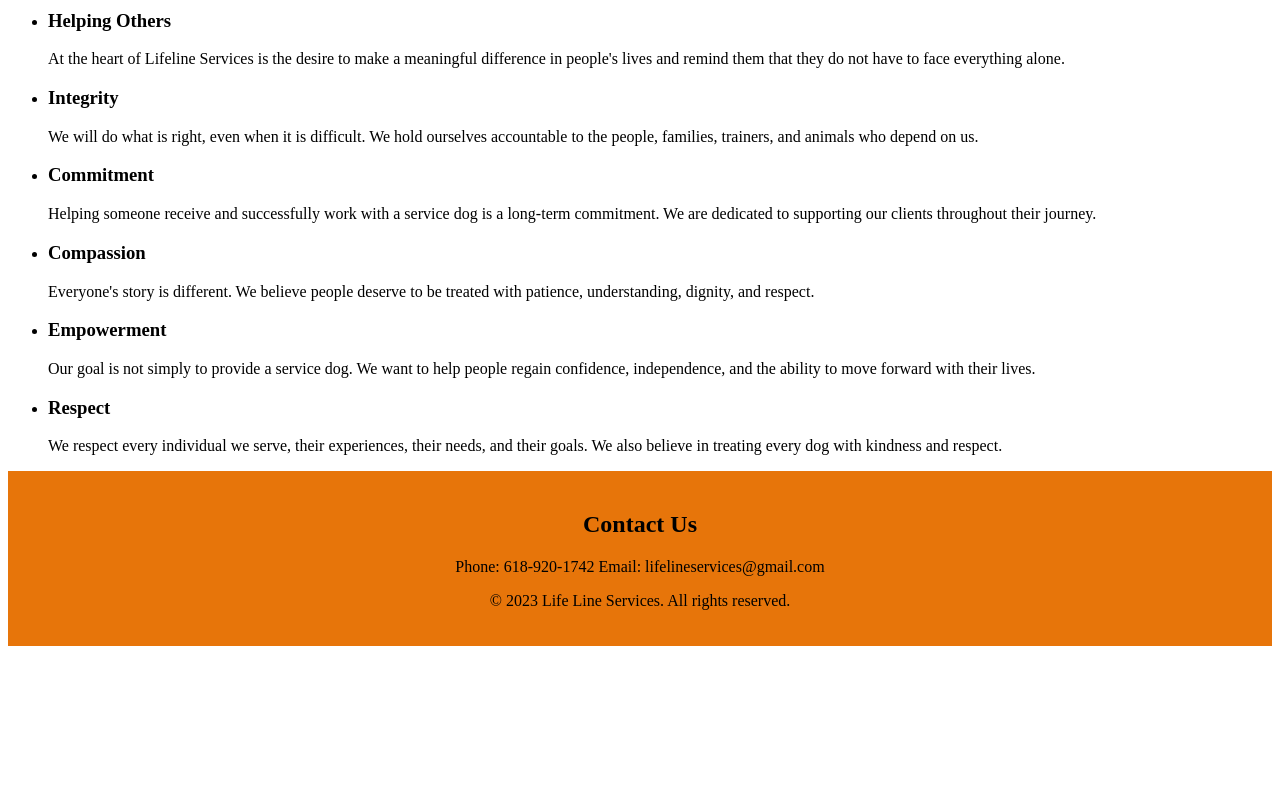
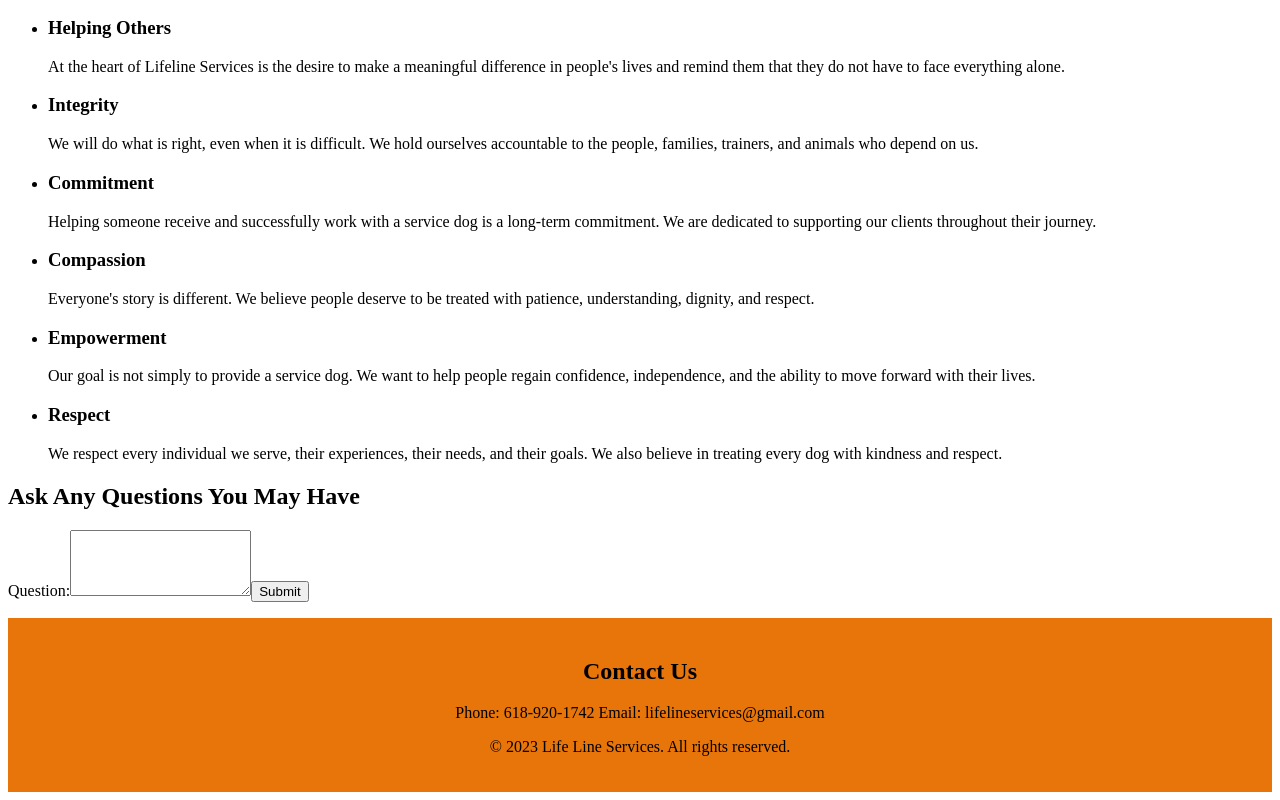
Before and after one commit to beaulieurian13-cmyk/Unit-1-Life-Line-Services-Rian-B, a React (Vite) app: page /about in a window 1280 px wide. Shown: the part 772-1572 px from the top of the page. Before the commit the page ends 1426 px from the top, so only its background shows below. Built offline with nearby package versions, Linux system fonts and the light colour scheme.

Commit message:
added question section on about page and state lives on app.jsx

```diff
--- a/src/App.jsx
+++ b/src/App.jsx
@@ -8,20 +8,46 @@ import { Routes, Route, Navigate, NavLink } from "react-router";
 import "./App.css";
 
 function App() {
+
+  const [question, setQuestion] = useState([]);
+  const [currentQuestion, setCurrentQuestion] = useState("")
+
+  const handleQuestionChange = (event) => {
+    setCurrentQuestion(event.target.value);
+  };
+
+  const handleAddQuestion =  () => {
+    if (currentQuestion.trim() === "")
+      return;
+    setQuestion([...question, {id: Date.now(),
+      text: currentQuestion
+    }]);
+    setCurrentQuestion("");
+  };
+
+  const handleDeleteQuestion = (id) => {
+    setQuestion(question.filter((question) => question.id !== id ));
+    };
+
   return (
     <>
       <Header />
       <main>
         <Routes>
-          <Route path="/" element={<HomePage />} />
-          <Route path="/about" element={<AboutPage />} />
-          <Route path="/application" element={<Application />} />
-          <Route path="*" element={<Navigate to="/" />} />
+          <Route path="/" element={<HomePage/>}/>
+          <Route path="/about" element={<AboutPage
+            question={question}
+            currentQuestion={currentQuestion}
+            handleQuestionChange={handleQuestionChange}
+            handleAddQuestion={handleAddQuestion}
+            handleDeleteQuestion={handleDeleteQuestion}/>} />
+          <Route path="/application" element={<Application/>}/>
+          <Route path="*" element={<Navigate to="/"/>} />
         </Routes>
       </main>
       <Footer />
     </>
   );
-}
+};
 
 export default App;
--- a/src/assets/component/application/form-structure/type/TextArea.jsx
+++ b/src/assets/component/application/form-structure/type/TextArea.jsx
@@ -5,7 +5,11 @@ const TextArea = ({ id, label, value, required, handleChange }) => {
         {label}
         {required && "*"}
       </label>
-      <textarea id={id} value={value} onChange={handleChange} rows={4} />
+      <textarea id={id}
+      value={value}
+      onChange={handleChange}
+      rows={4}
+      />
     </>
   );
 };
--- a/src/assets/component/application/pages/ApplicantInfo.jsx
+++ b/src/assets/component/application/pages/ApplicantInfo.jsx
@@ -1,7 +1,7 @@
 import FormSection from "../form-structure/styling/FormSection";
 
 import Input from "../form-structure/type/Input";
-
+// TODO:
 const ApplicantInfo = ({ formData, handleChange }) => {
   return (
     <div>
--- a/src/assets/component/application/pages/ServiceDogReadiness.jsx
+++ b/src/assets/component/application/pages/ServiceDogReadiness.jsx
@@ -1,6 +1,6 @@
 import Radio from "../form-structure/type/Radio";
 import TextArea from "../form-structure/type/TextArea";
-
+// TODO: add required to the each inupt
 const ServiceDogReadiness = ({ formData, handleChange }) => {
   return (
     <div className="ServiceDogReadinessPage">
--- a/src/assets/component/application/pages/SupportNetwork.jsx
+++ b/src/assets/component/application/pages/SupportNetwork.jsx
@@ -1,6 +1,6 @@
 import Input from "../form-structure/type/Input";
 import Radio from "../form-structure/type/Radio";
-
+// TODO: add required to the each inupt
 const SupportNetwork = ({ formData, handleChange }) => {
   return (
     <div className="SupportNetworkPage">
--- a/src/assets/component/application/pages/TherapistInfo.jsx
+++ b/src/assets/component/application/pages/TherapistInfo.jsx
@@ -1,7 +1,7 @@
 import Input from "../form-structure/type/Input";
 import Radio from "../form-structure/type/Radio";
 import UploadFile from "../form-structure/UploadFile";
-
+// TODO: add required to the each inupt
 const TherapistInfo = ({ formData, handleChange }) => {
   return (
     <div className="TherapistInfoPage">
--- a/src/assets/pages/About.jsx
+++ b/src/assets/pages/About.jsx
@@ -1,6 +1,8 @@
-// TODO: add unorderlist of core values
+import Button from "../component/application/form-structure/FormButton";
+import TextArea from "../component/application/form-structure/type/TextArea";
 
-const AboutPage = () => {
+// TODO: fix css by ul
+const AboutPage = ({question, currentQuestion, handleQuestionChange, handleAddQuestion, handleDeleteQuestion}) => {
   return (
     <div className="about-page">
       <h2>My Story</h2>
@@ -34,7 +36,14 @@ const AboutPage = () => {
         </p>
       </div>
 
-      <h3>Core Values</h3>
+      {/* <section className="core-values">
+    <h2>Our Core Values</h2>
+    <ul className="core-values-list">
+        {/* the <li> items above */}
+      {/* </ul>
+</section> */}
+
+      <h2>Core Values</h2>
 
       <ul className="core-values">
         <li>
@@ -92,7 +101,44 @@ const AboutPage = () => {
           </p>
         </li>
       </ul>
+<section className="question-section">
+    <h2>Ask Any Questions You May Have</h2>
+    <div className="queston-input-side">
+        <TextArea
+        id="questionInput"
+        label="Question:"
+        value={currentQuestion}
+        handleChange={handleQuestionChange}
+        />
+        <Button
+        id="submit"
+        label="Submit"
+        classes="button"
+        handleClick={handleAddQuestion}
+        />
     </div>
+    <div className="question-list-side">
+        <ul>
+            {question.map((question) => (
+                <li key={question.id}>
+                    {question.text}
+                    <Button
+                    id="delete"
+                    label="Delete"
+                    type="button"
+                    classes="button"
+                    handleClick={() =>handleDeleteQuestion(question.id)}
+                    />
+                </li>
+            ))}
+        </ul>
+
+    </div>
+
+</section>
+
+    </div>
+
   );
 };
 
```
Also changed, not shown: src/assets/pages/Application.jsx (+6 -2 lines), src/assets/pages/PerfererDog.jsx (deleted).
